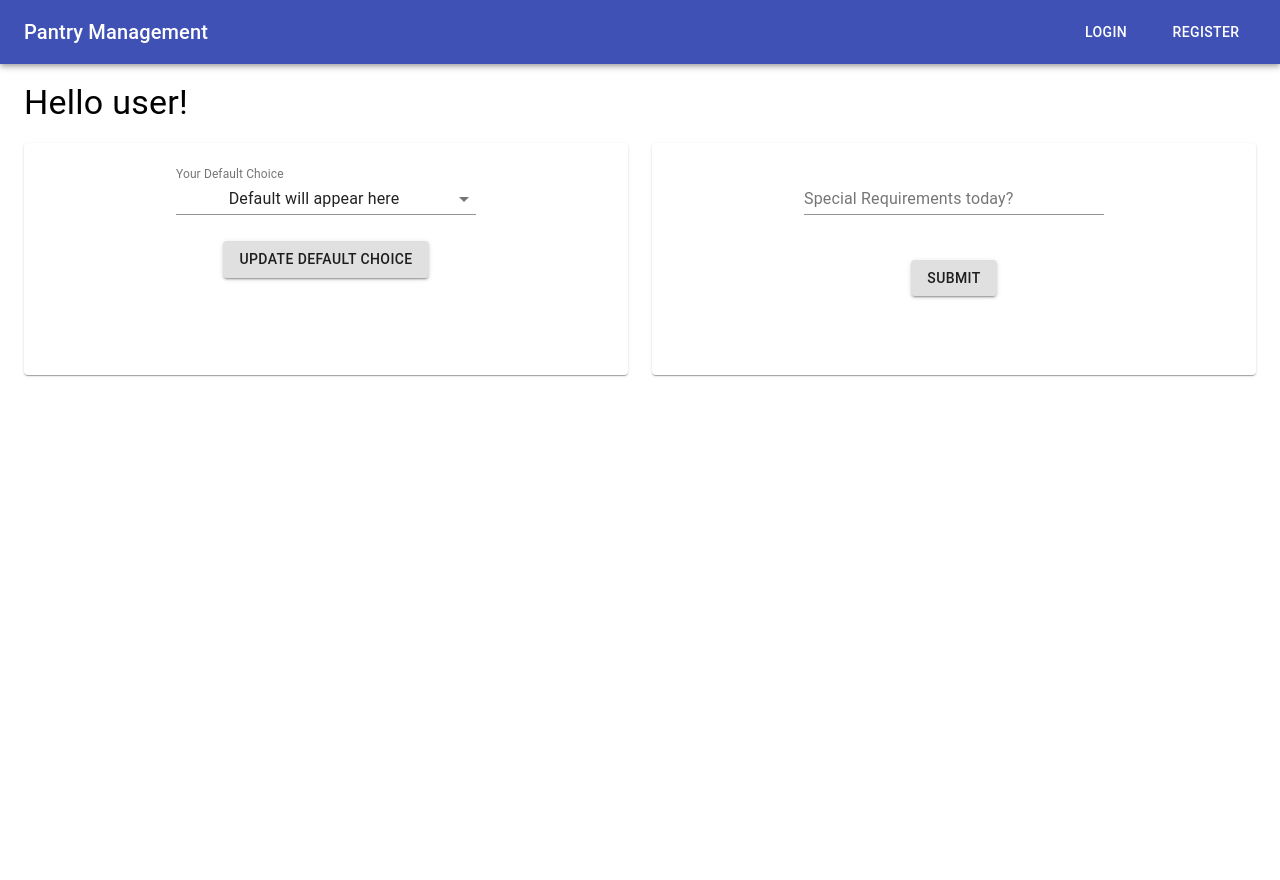
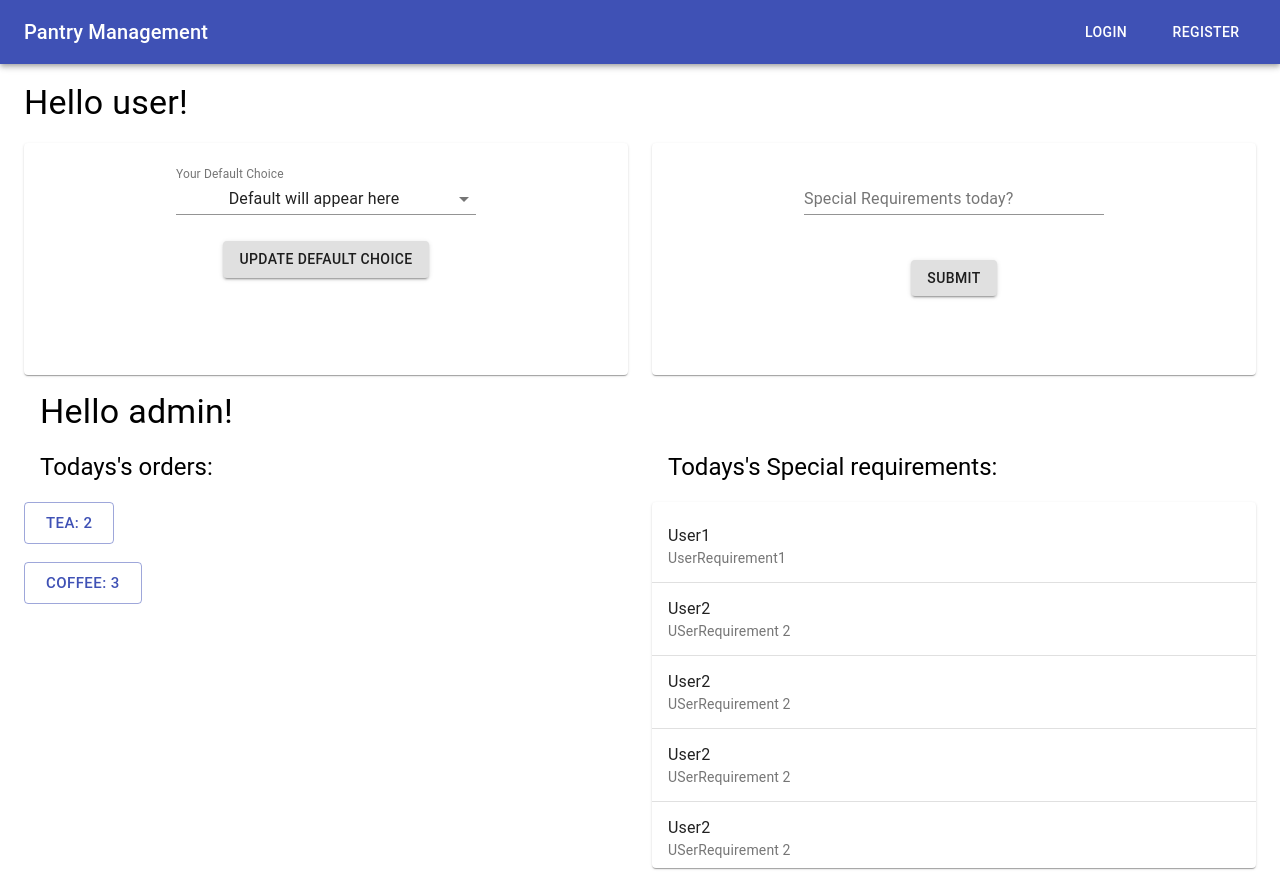
Before and after one commit to saurabhLearns/pantryservice, a React (Create React App) app in the folder client/: page / in a window 1280 px wide. Before the commit the page ends 800 px from the top, so only its background shows below. Built offline with nearby package versions, Linux system fonts and the light colour scheme.

Commit message:
frontend skeleton ready

```diff
--- a/client/package.json
+++ b/client/package.json
@@ -18,6 +18,7 @@
     "react-dom": "^16.13.0",
     "react-redux": "^7.2.0",
     "react-scripts": "3.4.0",
+    "react-window": "^1.8.5",
     "redux": "^4.0.5",
     "redux-thunk": "^2.3.0"
   },
--- a/client/src/components/Admin.js
+++ b/client/src/components/Admin.js
@@ -1,12 +1,187 @@
 import React from 'react';
+import { makeStyles } from '@material-ui/core/styles';
+import Button from '@material-ui/core/Button';
+import Dialog from '@material-ui/core/Dialog';
+import ListItemText from '@material-ui/core/ListItemText';
+import ListItem from '@material-ui/core/ListItem';
+import List from '@material-ui/core/List';
+import Divider from '@material-ui/core/Divider';
+import AppBar from '@material-ui/core/AppBar';
+import Toolbar from '@material-ui/core/Toolbar';
+import IconButton from '@material-ui/core/IconButton';
 import Typography from '@material-ui/core/Typography';
-import Navbar from './Navbar'
-import 'normalize.css'
+import CloseIcon from '@material-ui/icons/Close';
+import Slide from '@material-ui/core/Slide';
+import Grid from '@material-ui/core/Grid';
+import Paper from '@material-ui/core/Paper';
+
+
+const useStyles = makeStyles(theme => ({
+  appBar: {
+    position: 'relative',
+  },
+  title: {
+    marginLeft: theme.spacing(2),
+    flex: 1,
+  },
+  div:{
+    alignItems: 'center',
+    justify:'center'
+  },
+  list:{
+    overflow: 'auto',
+    maxHeight: 350,
+  }
+}));
+
+const Transition = React.forwardRef(function Transition(props, ref) {
+  return <Slide direction="right" ref={ref} {...props} />;
+});
 
 export default function Admin() {
+  const classes = useStyles();
+  var changeModal = {
+    tea: false,
+    coffee: false
+  }
+  const [open, setOpen] = React.useState(changeModal);
+
+  const handleClickOpen= name => (event) => {
+    setOpen({
+      ...open,
+      [name] : !event.target.open
+    });
+  };
+
+  const handleClose = () => {
+    setOpen(false);
+  };
+
   return (
     <div>
-      <Navbar/>
+      <Typography variant="h4" className={classes.title}>
+        Hello admin!
+      </Typography>
+      <br/>
+      <Grid container spacing={3} >
+        <Grid item xs={12} sm={6}>
+          <Typography variant="h5" className={classes.title}>
+            Todays's orders:
+          </Typography><br/>
+          <div className = {classes.div}>
+            <Button variant="outlined" color="primary" size="large" onClick={handleClickOpen('tea')}>
+              Tea: 2
+            </Button>
+            <Dialog fullScreen open={open.tea} onClose={handleClose} TransitionComponent={Transition}>
+              <AppBar className={classes.appBar}>
+                <Toolbar>
+                  <IconButton edge="start" color="inherit" onClick={handleClose} aria-label="close">
+                    <CloseIcon />
+                  </IconButton>
+                  <Typography variant="h6" className={classes.title}>
+                    Tea: 2
+                  </Typography>
+                </Toolbar>
+              </AppBar>
+              <List>
+                <ListItem>
+                  <ListItemText primary="User1"/>
+                </ListItem>
+                <Divider />
+                <ListItem>
+                  <ListItemText primary="User2"/>
+                </ListItem>
+              </List>
+            </Dialog>
+            <br/><br/>
+            <Button variant="outlined" color="primary" size="large" onClick={handleClickOpen('coffee')}>
+              coffee: 3
+            </Button>
+            <Dialog fullScreen open={open.coffee} onClose={handleClose} TransitionComponent={Transition}>
+              <AppBar className={classes.appBar}>
+                <Toolbar>
+                  <IconButton edge="start" color="inherit" onClick={handleClose} aria-label="close">
+                    <CloseIcon />
+                  </IconButton>
+                  <Typography variant="h6" className={classes.title}>
+                    coffee: 3
+                  </Typography>
+                </Toolbar>
+              </AppBar>
+              <List>
+                <ListItem>
+                  <ListItemText primary="User1"/>
+                </ListItem>
+                <Divider />
+                <ListItem>
+                  <ListItemText primary="User2"/>
+                </ListItem>
+                <Divider />
+                <ListItem>
+                  <ListItemText primary="User3"/>
+                </ListItem>
+              </List>
+            </Dialog>
+          </div>
+
+        </Grid>
+        <Grid item xs ={12} sm={6}>
+          <Typography variant="h5" className={classes.title}>
+            Todays's Special requirements:
+          </Typography><br/>
+          <Paper elevation ={1}>
+            <List className={classes.list}>
+              <ListItem>
+                <ListItemText primary="User1" secondary="UserRequirement1" />
+              </ListItem>
+              <Divider />
+              <ListItem>
+                <ListItemText primary="User2" secondary="USerRequirement 2" />
+              </ListItem>
+              <Divider />
+              <ListItem>
+                <ListItemText primary="User2" secondary="USerRequirement 2" />
+              </ListItem><Divider />
+              <ListItem>
+                <ListItemText primary="User2" secondary="USerRequirement 2" />
+              </ListItem><Divider />
+              <ListItem>
+                <ListItemText primary="User2" secondary="USerRequirement 2" />
+              </ListItem><Divider />
+              <ListItem>
+                <ListItemText primary="User2" secondary="USerRequirement 2" />
+              </ListItem><Divider />
+              <ListItem>
+                <ListItemText primary="User2" secondary="USerRequirement 2" />
+              </ListItem><Divider />
+              <ListItem>
+                <ListItemText primary="User2" secondary="USerRequirement 2" />
+              </ListItem><Divider />
+              <ListItem>
+                <ListItemText primary="User2" secondary="USerRequirement 2" />
+              </ListItem><Divider />
+              <ListItem>
+                <ListItemText primary="User2" secondary="USerRequirement 2" />
+              </ListItem><Divider />
+              <ListItem>
+                <ListItemText primary="User2" secondary="USerRequirement 2" />
+              </ListItem><Divider />
+              <ListItem>
+                <ListItemText primary="User2" secondary="USerRequirement 2" />
+              </ListItem><Divider />
+              <ListItem>
+                <ListItemText primary="User2" secondary="USerRequirement 2" />
+              </ListItem><Divider />
+              <ListItem>
+                <ListItemText primary="User2" secondary="USerRequirement 2" />
+              </ListItem><Divider />
+              <ListItem>
+                <ListItemText primary="User2" secondary="USerRequirement 2" />
+              </ListItem>
+            </List>
+          </Paper>
+        </Grid>
+      </Grid>
 
     </div>
   );
--- a/client/src/components/Home.js
+++ b/client/src/components/Home.js
@@ -2,6 +2,7 @@ import React from 'react';
 import Container from '@material-ui/core/Container';
 import Navbar from './Navbar'
 import User from './User'
+import Admin from './Admin'
 
 export default function Home() {
   return (
@@ -12,6 +13,7 @@ export default function Home() {
 	  {/* All stuffs down here */}
       <Container>
 	  	<User/>
+      <Admin/>
       </Container>
 
 	</div>
--- a/client/src/components/RegisterModal.js
+++ b/client/src/components/RegisterModal.js
@@ -62,9 +62,7 @@ export default function RegisterModal() {
 				/>
 				</DialogContent>
 				<DialogActions>
-				<Button onClick={handleClose} color="primary">
-					Signup
-				</Button>
+					<Button onClick={handleClose} color="primary">Signup</Button>
 				</DialogActions>
 			</Dialog>
 		</div>
```
Also changed, not shown: client/src/components/LoginModal.js (+6 -6 lines), client/src/components/User.js (+1 -6 lines), client/src/components/Logout.js (line endings or trailing spaces), 1 other file (tests, documents, lock files or other folders).
